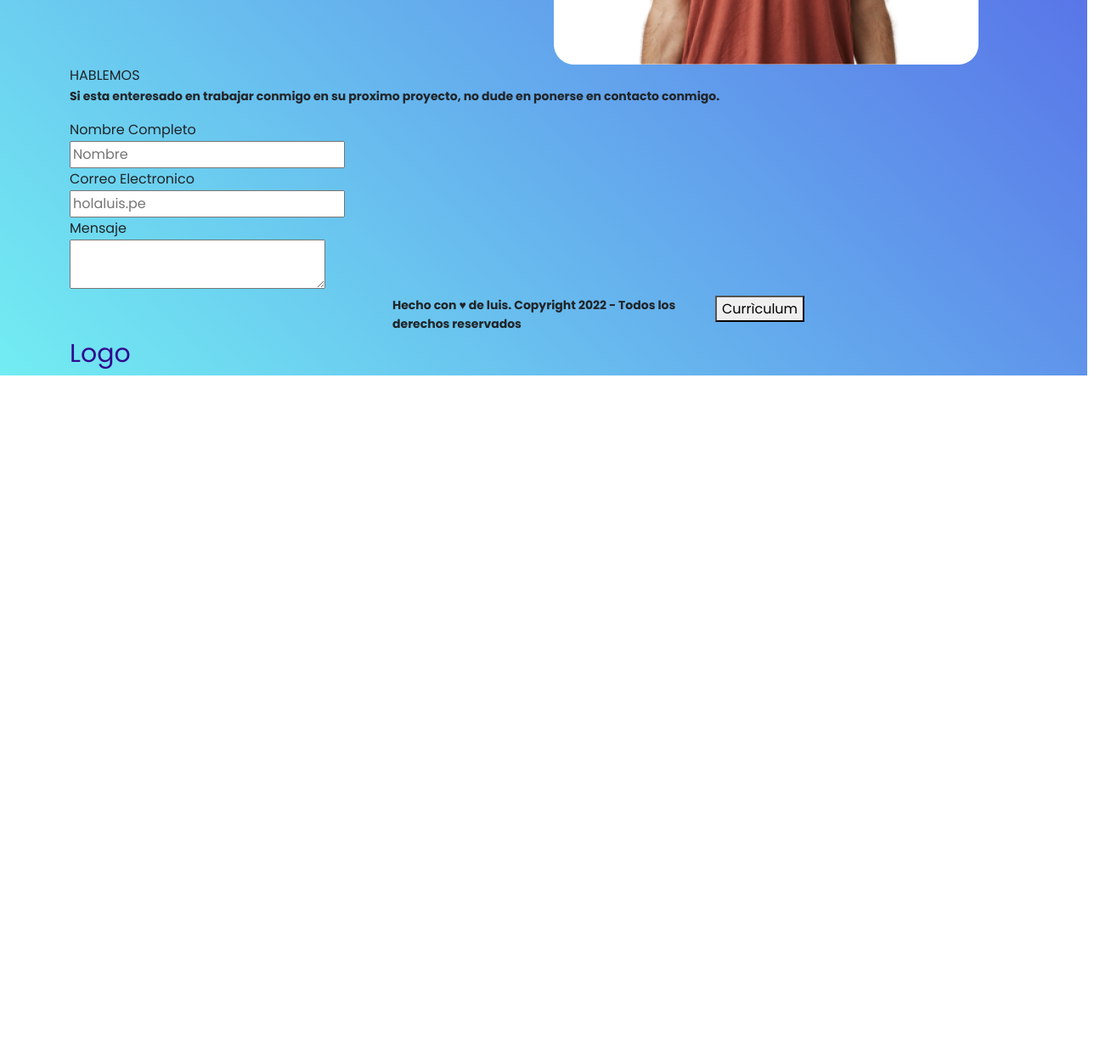
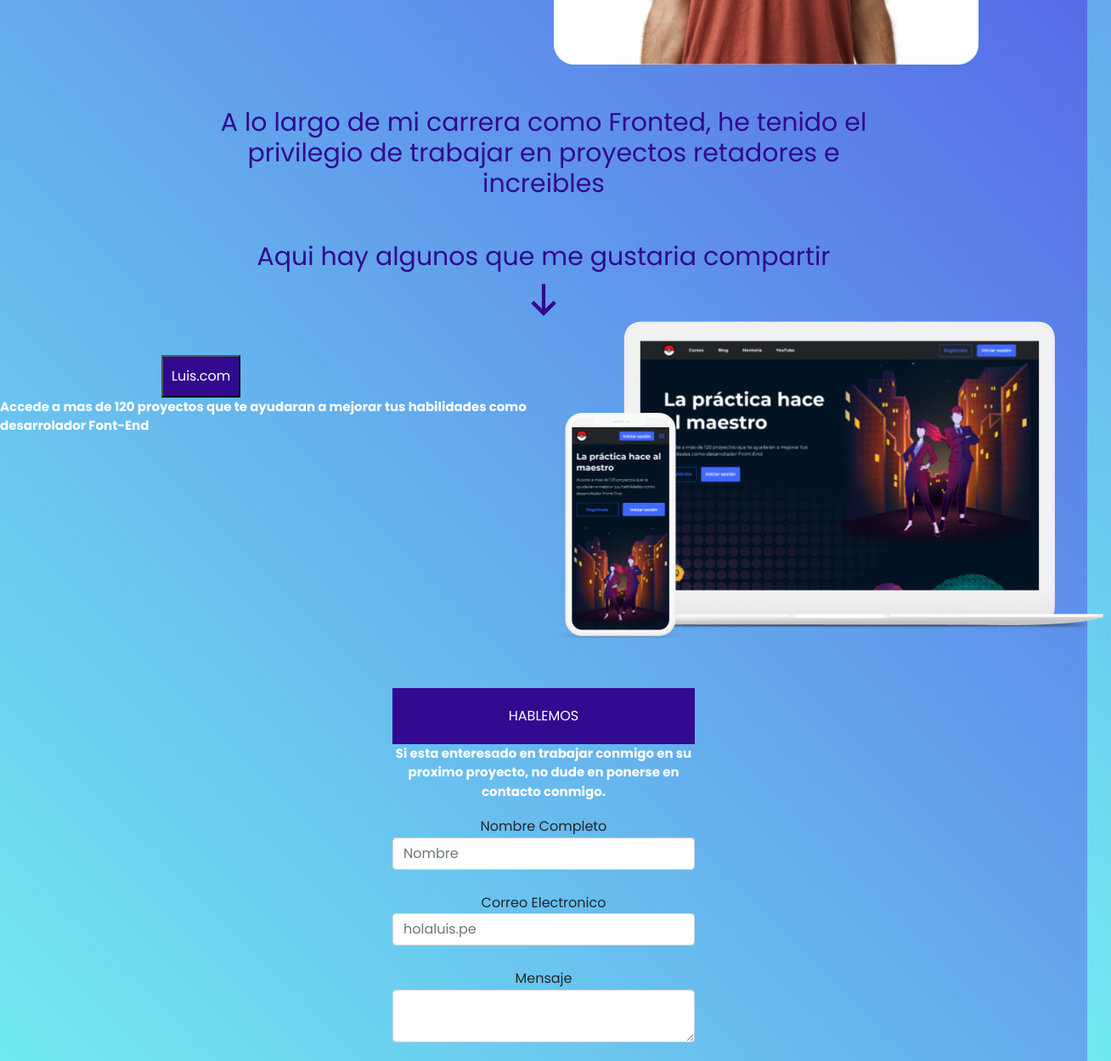
Before and after one commit to Shadow1595/Shadow1595, a plain HTML site: page index.html in a window 1280 px wide. Shown: the part 530-1779 px from the top of the page at 85% size, 1308 px wide, since content can reach past the window. Before the commit the page ends 972 px from the top, so only its background shows below. Drawn offline with nearby package versions, Linux system fonts and the light colour scheme.

Commit message:
avanze el portafolio

```diff
--- a/css/index.css
+++ b/css/index.css
@@ -34,6 +34,8 @@ h2{
 
 p{
   font: var(--button);
+  color: white;
+  font-size: 15px;
 }
 
 
@@ -43,6 +45,12 @@ h4{
  color: var(--primary);
 
 
+}
+
+h5{
+
+  font: var(--button);
+  font-size: 25px;
 }
 
 .menu li{
@@ -72,3 +80,22 @@ h4{
   margin-top: 40px;
 
 }
+
+.boton2{
+
+  background: var(--primary);
+  color: white;
+  font-size: px;
+  margin-left: 190px;
+  padding: 10px;
+
+}
+
+
+.titulo{
+  background: var(--primary);
+  color: white;
+  padding: 20px;
+  margin-top: 40px;
+
+}
--- a/index.html
+++ b/index.html
@@ -43,6 +43,7 @@
 </div>
 </header>
 
+
 <div class="container">
   <div class="row">
     <div class="col-sm-6">
@@ -68,9 +69,49 @@
  </div>
 </div>
 
+<section>
+  <center>
+    <div class="row">
+      <div class="col-sm-2">
+      </div>
+      <div class="col-sm-8">
+  <h4>A lo largo de mi carrera como Fronted, he tenido el privilegio de trabajar
+en proyectos retadores e increibles </h4>
+
+
+  <h4>Aqui hay algunos que me gustaria compartir</h4>
+  <img src="icons/icons-down.svg"  width="50px">
+</div>
+  <div class="col-sm-2">
+      </div>
+</div>
+</center>
+
+<div class="row">
+  <div class="col-sm-6">
+<button class="boton">Luis.com</button>
+<p>Accede a mas de 120 proyectos que te ayudaran a mejorar
+tus habilidades como desarrolador Font-End</p>
+</div>
+<div class="col-sm-6">
+  <img src="images/img.png">
+</div>
+
+
+
+
+
+</section>
 
 <div class="container">
-<section class="HABLEMOS">
+  <div class="row">
+    <div class="col-sm-4">
+
+    </div>
+    <div class="col-sm-4">
+      <section class="HABLEMOS">
+
+  <center>
 <div class="titulo">
 HABLEMOS
 </div>
@@ -80,20 +121,23 @@ HABLEMOS
   <form>
     <label>Nombre Completo</label>
     <br>
-    <input type="text" placeholder="Nombre">
+    <input type="text" placeholder="Nombre" class="form-control">
     <br>
     <label>Correo Electronico</label>
     <br>
-    <input type="text" placeholder="holaluis.pe">
+    <input type="text" placeholder="holaluis.pe" class="form-control">
     <br>
     <label>Mensaje</label>
     <br>
-    <textarea></textarea>
+    <textarea class="form-control"></textarea>
     <br>
 
   </form>
+</center>
+</section>
+    </div>
+  </div>
 
-</section>
 
 </div>
 
@@ -102,19 +146,20 @@ HABLEMOS
 <footer class="container">
 <div class="row">
   <div class="col-sm-4">
-    <h4>Logo</h4>
+    <h3>Logo</h3>
   </div>
 
 <div class="col-sm-4">
-  <p>Hecho con ♥ de luis. Copyright 2022
-  - Todos los derechos reservados</p>
+  <p>Hecho con ♥ de luis. Copyright 2022- Todos los derechos reservados</p>
+
 
 </div>
-
-
 <div class="col-sm-4">
-  <button>Currìculum</button>
-
+  <img src="icons/icon-phone.svg" />
+  <img src="icons/icon-important_mail.svg" />
+  <img src="icons/icon-instagram.svg" />
+  <img src="icons/icon-twitter_squared.svg" />
+</div>
 </div>
 
 </div>
```
